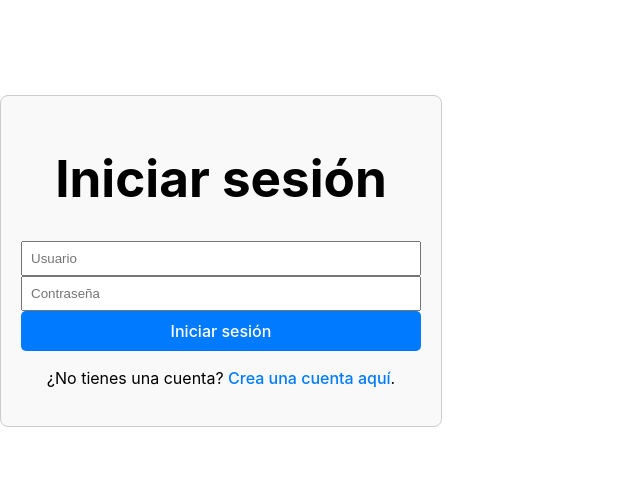
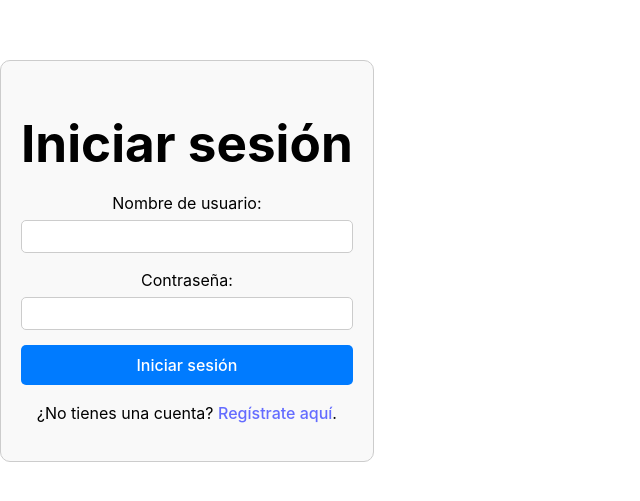
Before and after one commit to ItheraelCoder/weather-app, a React (Vite) app: page /login in a window 1280 px wide. Shown: the part 139-640 px from the top of the page, without its empty margins (0-640 px from the left). Built offline with nearby package versions, Linux system fonts and the light colour scheme.

Commit message:
Actualizacion: Weather App - Conectando con el BackEnd

```diff
--- a/src/pages/LoginPage.jsx
+++ b/src/pages/LoginPage.jsx
@@ -1,23 +1,22 @@
-
 import { useState } from 'react';
-import { useDispatch } from 'react-redux';
-import { login } from '../store/auth/authSlice';
 import { useNavigate } from 'react-router';
+import { login } from '../services/authService';
 import '../styles/LoginPage.css'
 
 export const LoginPage = () => {
   const [username, setUsername] = useState('');
   const [password, setPassword] = useState('');
-  const dispatch = useDispatch();
+  const [error, setError] = useState('');
   const navigate = useNavigate();
 
-  const handleLogin = (e) => {
+  const handleLogin = async (e) => {
     e.preventDefault();
-    if (username === 'usuario' && password === 'contraseña') {
-      dispatch(login({ username }));
-      navigate('/')
-    } else {
-      alert('Usuario o contraseña incorrectos');
+    try {
+      const { token } = await login(username, password); // Llama al servicio de inicio de sesión
+      localStorage.setItem('token', token); // Guarda el token en localStorage
+      navigate('/search'); // Redirige al usuario a la página de búsqueda
+    } catch (err) {
+      setError(err.message); // Muestra un mensaje de error si falla el inicio de sesión
     }
   };
 
@@ -25,22 +24,29 @@ export const LoginPage = () => {
     <div className="login-page">
       <h1>Iniciar sesión</h1>
       <form onSubmit={handleLogin}>
+        <div>
+          <label>Nombre de usuario:</label>
           <input
             type="text"
-          placeholder="Usuario"
             value={username}
             onChange={(e) => setUsername(e.target.value)}
+            required
           />
+        </div>
+        <div>
+          <label>Contraseña:</label>
           <input
             type="password"
-          placeholder="Contraseña"
             value={password}
             onChange={(e) => setPassword(e.target.value)}
+            required
           />
+        </div>
         <button type="submit">Iniciar sesión</button>
       </form>
+      {error && <p className="error">{error}</p>}
       <p>
-        ¿No tienes una cuenta? <a href="/signup">Crea una cuenta aquí</a>.
+        ¿No tienes una cuenta? <a href="/signup">Regístrate aquí</a>.
       </p>
     </div>
   );
--- a/src/services/authService.js
+++ b/src/services/authService.js
@@ -5,7 +5,7 @@ const API_URL = 'http://localhost:5000/api/auth'; // URL del backend
 export const register = async (username, password) => {
   try {
     const response = await axios.post(`${API_URL}/register`, { username, password });
-    return response.data; // Devuelve la respuesta del backend
+    return response.data;
   } catch (error) {
     throw new Error(error.response?.data?.error || 'Error al registrar el usuario');
   }
--- a/src/styles/LoginPage.css
+++ b/src/styles/LoginPage.css
@@ -3,13 +3,15 @@
   margin: 0 auto;
   padding: 20px;
   border: 1px solid #ccc;
-    border-radius: 8px;
+  border-radius: 10px;
   background-color: #f9f9f9;
+  text-align: center;
+  color: black;
 }
 
 .login-page h1 {
+  margin-bottom: 20px;
   color: black;
-    text-align: center;
 }
 
 .login-page form div {
@@ -17,15 +19,17 @@
 }
 
 .login-page label {
-    color: black;
   display: block;
   margin-bottom: 5px;
+  color: black;
 }
 
 .login-page input {
   width: 100%;
   padding: 8px;
   box-sizing: border-box;
+  border: 1px solid #ccc;
+  border-radius: 5px;
 }
 
 .login-page button {
@@ -42,17 +46,7 @@
   background-color: #0056b3;
 }
 
-  .login-page p {
-    color: black;
-    text-align: center;
-    margin-top: 15px;
+.login-page .error {
+  color: red;
+  margin-top: 10px;
 }
-
-  .login-page a {
-    color: #007bff;
-    text-decoration: none;
-  }
-
-  .login-page a:hover {
-    text-decoration: underline;
-  }
```
Lines whose indentation alone changed are shown as unchanged.
